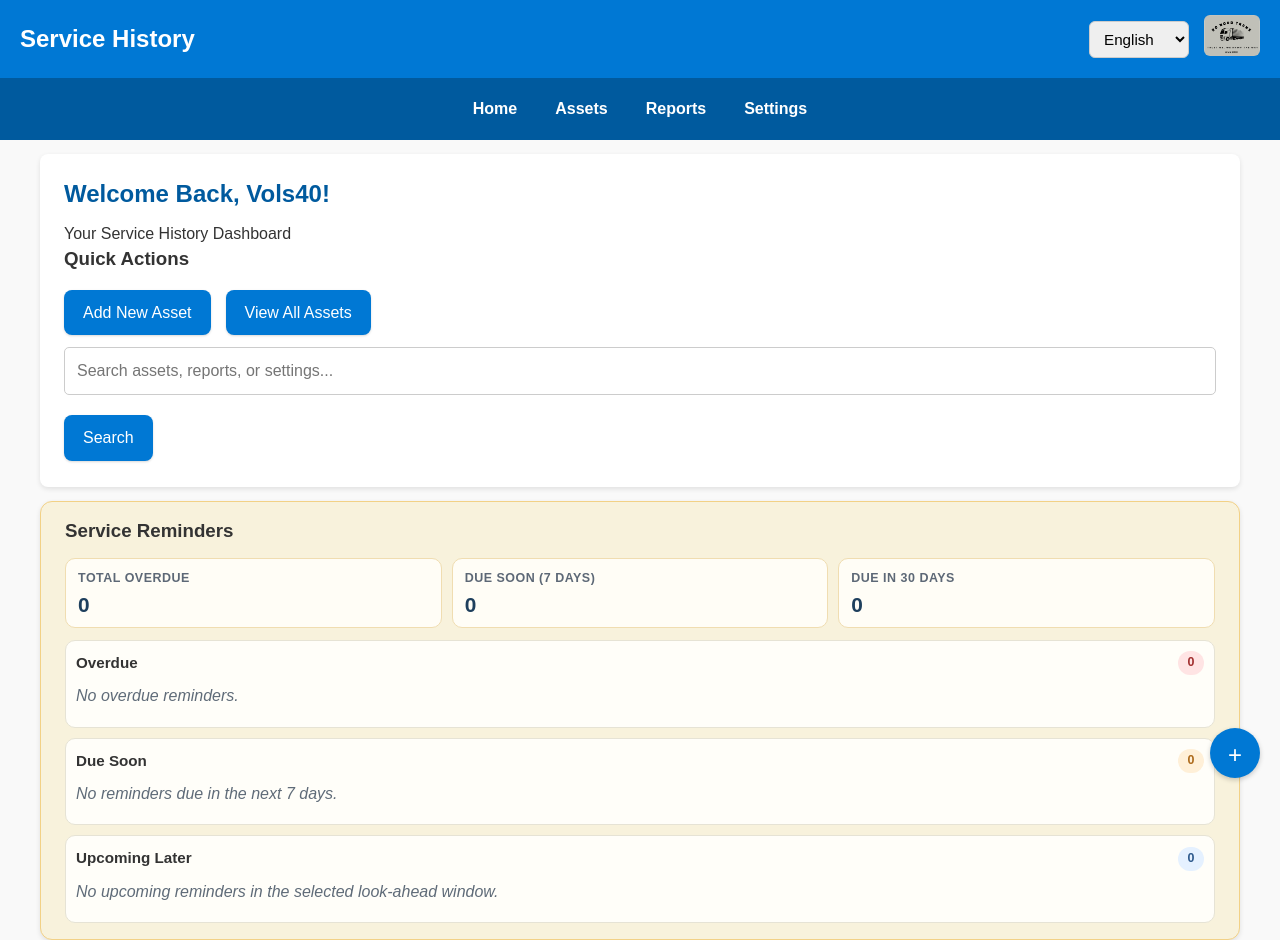
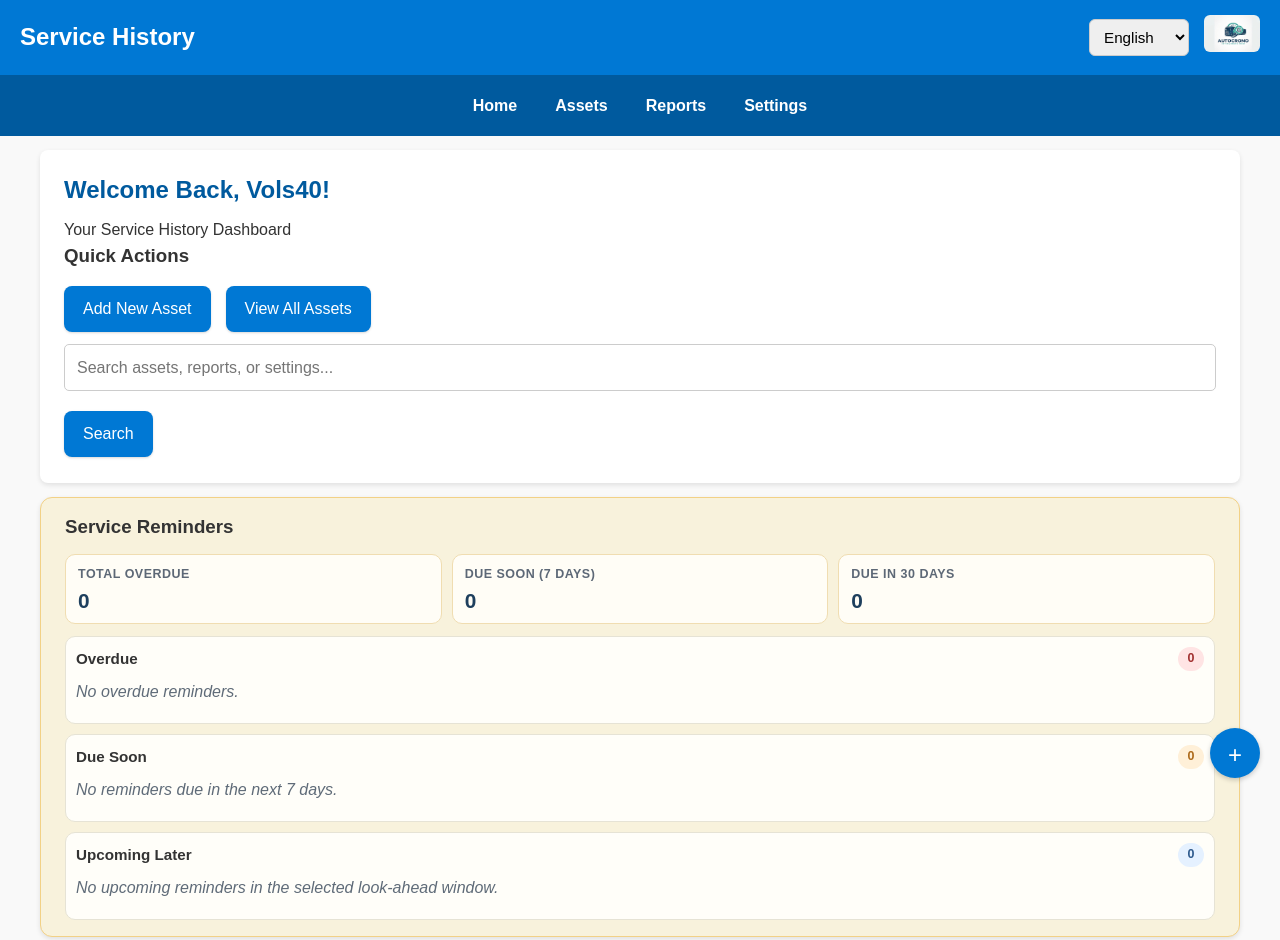
Before and after one commit to Vols40/Service-history, a plain HTML site: page index.html in a window 1280 px wide. Shown: the top 940 px of the page. Drawn offline with nearby package versions, Linux system fonts and the light colour scheme.

Commit message:
Merge remote changes with local modifications

```diff
--- a/index.html
+++ b/index.html
@@ -25,7 +25,7 @@
             <option value="ro">Română</option>
         </select>
         <div class="profile-icon">
-            <img src="images/logo.PNG" alt="Profile Icon" width="100px">
+            <img src="images/logo_app.jpeg" alt="Profile Icon" width="100px">
         </div>
             </div>
         </div>
```
